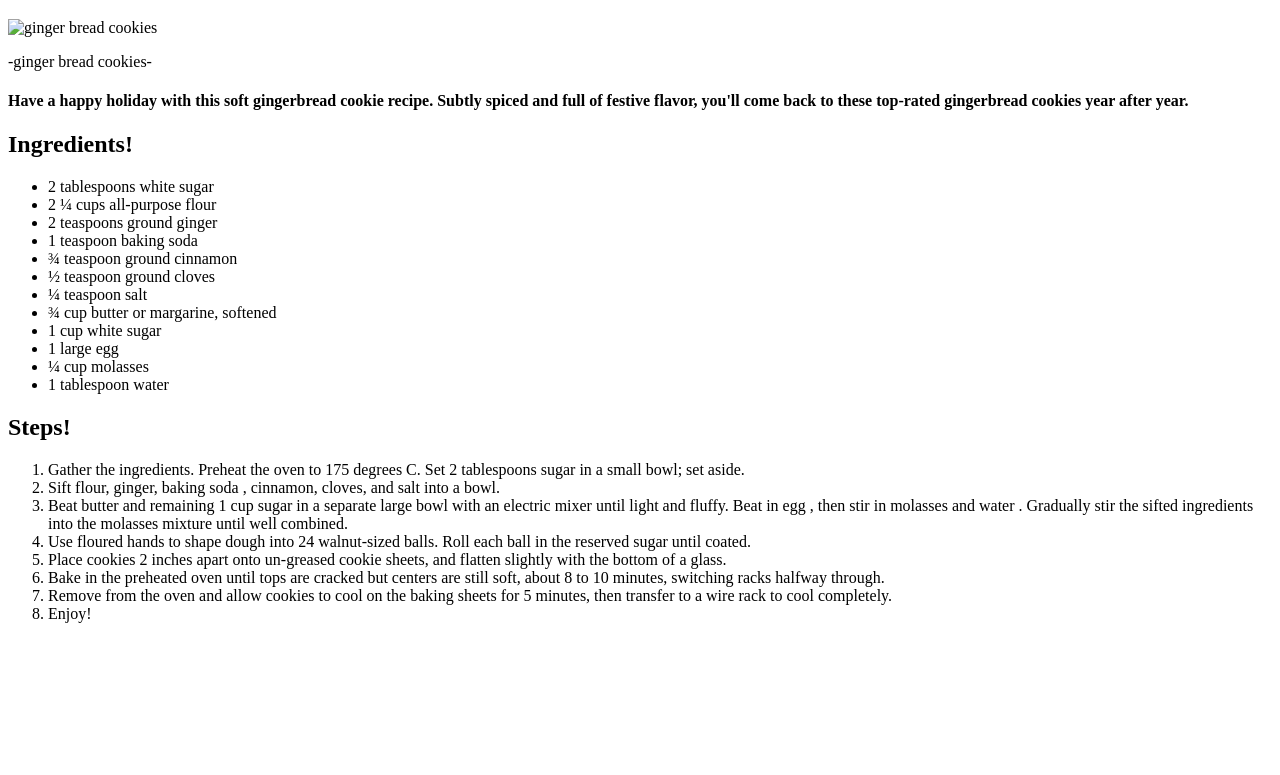
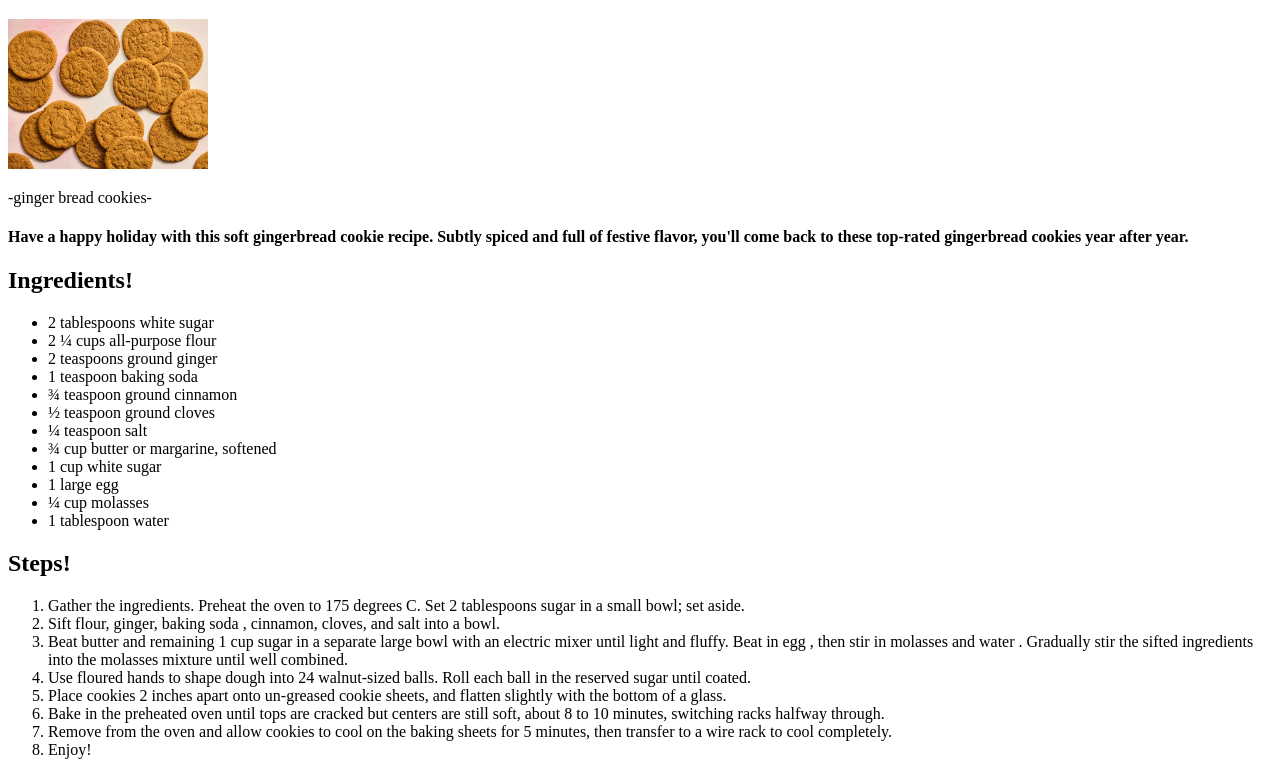
Before and after one commit to zozet-ackerman/odin-recipes, a plain HTML site: page recipes/ginger-bread.html in a window 1280 px wide. Shown: the part 87-862 px from the top of the page. Before the commit the page ends 800 px from the top, so only its background shows below. Drawn offline with Linux system fonts and the light colour scheme.

Commit message:
fix img source by adding .jpg
the ginger-bread img file was changed to
 ginger-bread.jpg so the old src wont open

```diff
--- a/recipes/ginger-bread.html
+++ b/recipes/ginger-bread.html
@@ -8,7 +8,7 @@
 <body>
     <a href="../index.html" target="_self" rel="noreferrer">Home</a>
     <h1>Ginger Bread Recipe</h1>
-    <img src="img/ginger-bread" alt="ginger bread cookies" width="200" height="150">
+    <img src="img/ginger-bread.jpg" alt="ginger bread cookies" width="200" height="150">
     <p>-ginger bread cookies-</p>
     <h4>Have a happy holiday with this soft
          gingerbread cookie recipe. Subtly
```
